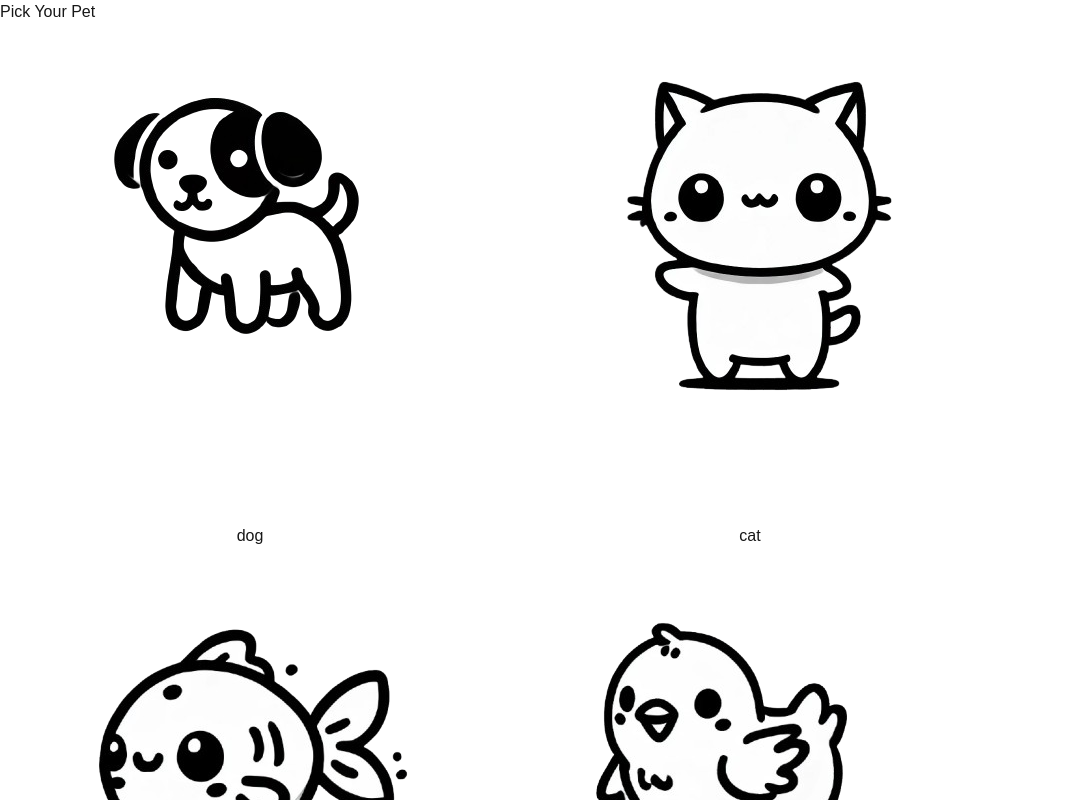
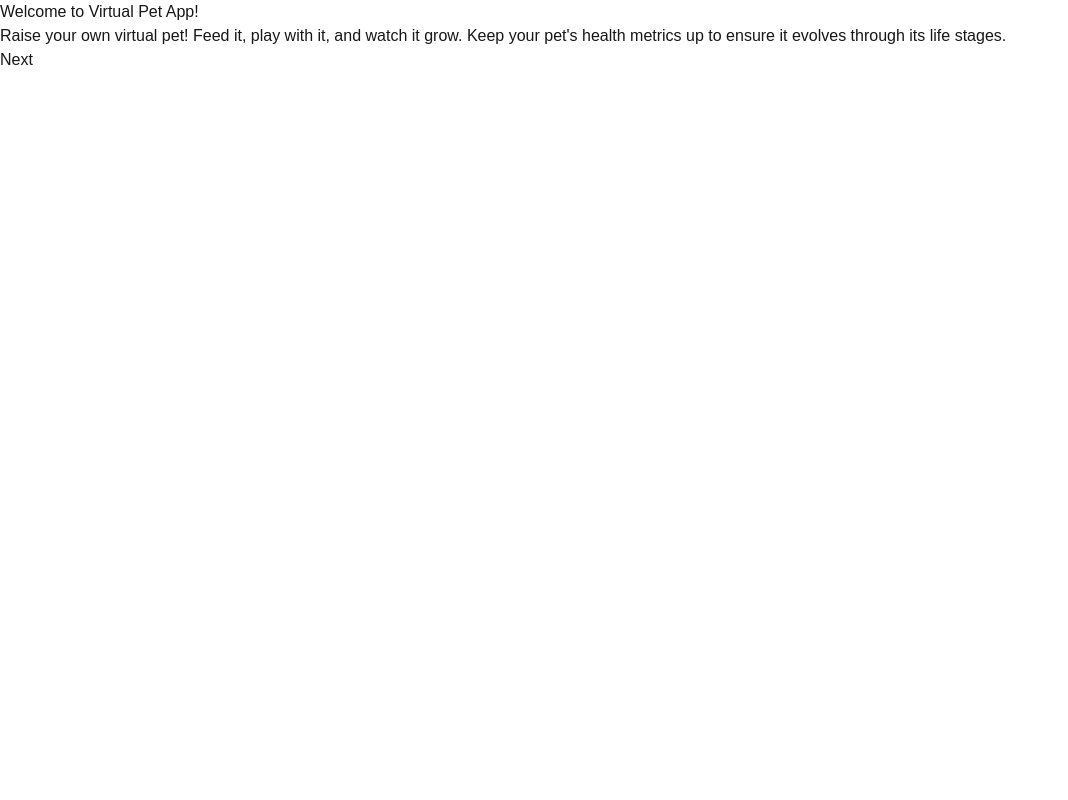
Before and after one commit to CS-396-Web-Dev/final-project-web_dev_squad, a Next.js app: page /setup/animal_select in a window 1280 px wide. Shown: the top 800 px of the page, without its empty margins (0-1068 px from the left). Built offline with nearby package versions, Linux system fonts and the light colour scheme.

Commit message:
created a landing page before chooser, managing state within AnimalSelect for simplicity

```diff
--- a/src/app/setup/animal_select/page.jsx
+++ b/src/app/setup/animal_select/page.jsx
@@ -5,6 +5,7 @@ import { useRouter } from "next/navigation";
 import PetChooser from "../../components/PetChooser";
 
 export default function AnimalSelect() {
+  const [showLandingPage, setShowLandingPage] = useState(true); // Added a state to show the landing page
   const [selectedPet, setPetType] = useState(null);
   const router = useRouter();
 
@@ -16,15 +17,43 @@ export default function AnimalSelect() {
     { name: "turtle", img: "/assets/turtle/baby_turtle.png" },
   ];
 
-  const handleNext = () => {
+  const handleNextFromLanding = () => {
+    setShowLandingPage(false); // Proceed to pet chooser
+  };
+
+  const handlePetSelection = (pet) => {
+    setPetType(pet);
+  };
+
+  const handleNextFromChooser = () => {
     if (!selectedPet) {
       alert("Please select a pet!");
       return;
     }
     localStorage.setItem("selectedPet", JSON.stringify(selectedPet));
-    router.push("/setup/bio_input"); // This is to progress to the next screen (Entering info about pet)
+    router.push("/setup/bio_input"); // Proceed to the next screen (Entering info about pet)
   };
 
+  // Landing page content
+  if (showLandingPage) {
+    return (
+      <div className="flex flex-col items-center justify-center min-h-screen p-6 bg-green-100">
+        <h1 className="text-3xl font-bold mb-4">Welcome to Virtual Pet App!</h1>
+        <p className="text-lg mb-8 text-center max-w-md">
+          Raise your own virtual pet! Feed it, play with it, and watch it grow.
+          Keep your pet's health metrics up to ensure it evolves through its life stages.
+        </p>
+        <button
+          onClick={handleNextFromLanding}
+          className="px-6 py-3 bg-blue-500 text-white rounded-lg hover:bg-blue-600 transition"
+        >
+          Next
+        </button>
+      </div>
+    );
+  }
+
+  // Pet chooser content
   return (
     <div className="flex flex-col items-center bg-green-100 min-h-screen p-6 sm:p-10">
       <h1 className="text-2xl font-bold text-black mb-6">Pick Your Pet</h1>
@@ -35,13 +64,13 @@ export default function AnimalSelect() {
             key={pet.name}
             pet={pet}
             isSelected={selectedPet?.name === pet.name}
-            onSelect={() => setPetType(pet)}
+            onSelect={() => handlePetSelection(pet)}
           />
         ))}
       </div>
 
       <button
-        onClick={handleNext}
+        onClick={handleNextFromChooser}
         className="px-4 py-2 bg-red-500 text-white rounded-lg hover:bg-red-600 transition-colors"
       >
         Next
```
